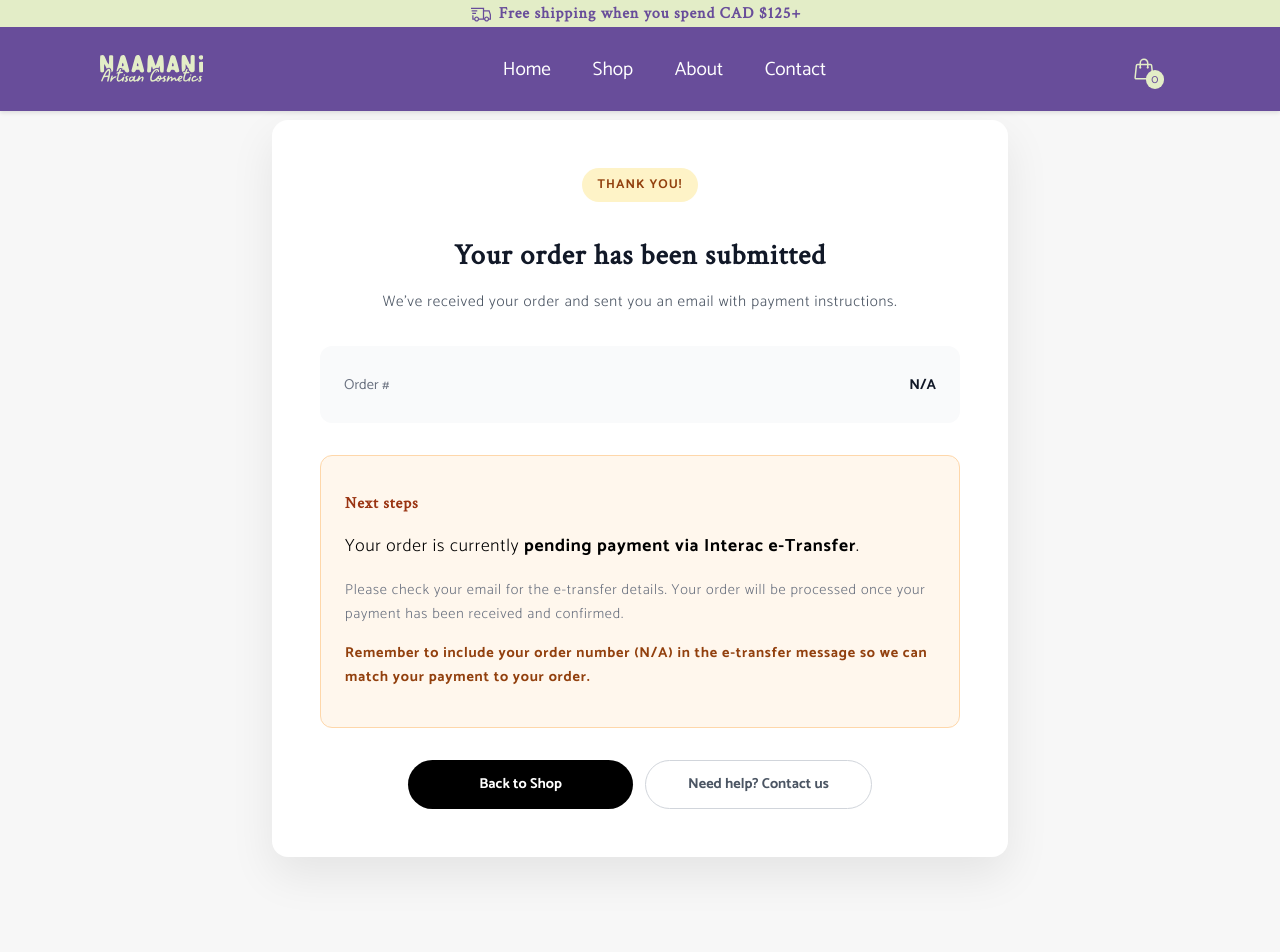
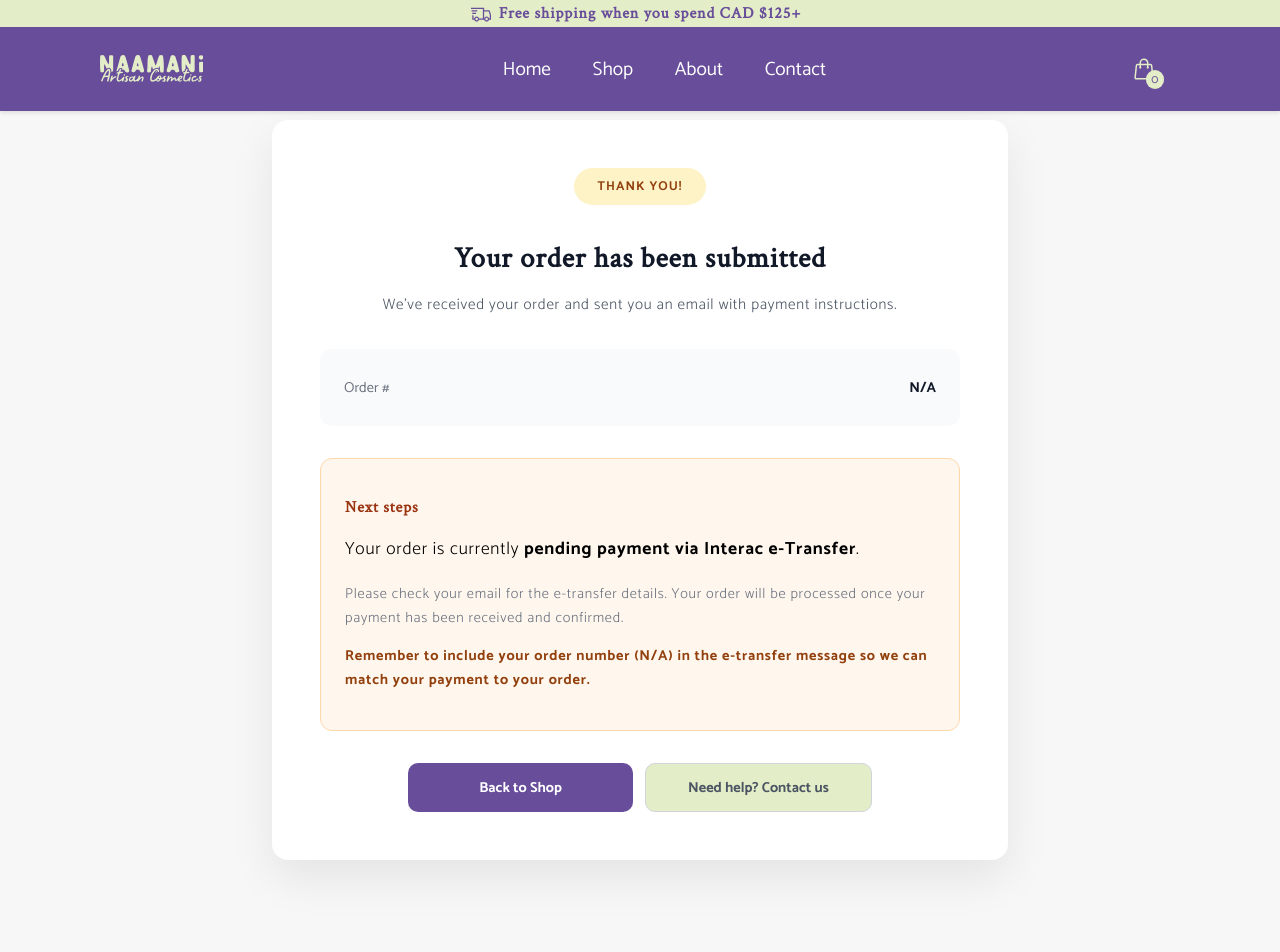
Before and after one commit to oseivale/naamani-cosmetics, a Next.js app: page /order-confirmed in a window 1280 px wide. Shown: the top 952 px of the page. Built offline with nearby package versions, Linux system fonts and the light colour scheme.

Commit message:
working on styling

```diff
--- a/src/app/components/product-card/index.tsx
+++ b/src/app/components/product-card/index.tsx
@@ -10,7 +10,7 @@ export default function ProductCard({ name, price, description, id, mainImage}:
         <div>
           <div className={styles.productImg}>
             {/* <Image src="https://venedorcitrus.myshopify.com/cdn/shop/products/dbcada3-65f5-41ba-a914-23a44b09575b_01.jpg?v=1604582479&width=400" alt={'#'} height={100} width={100} /> */}
-            <Image src={mainImage} alt={'#'} height={100} width={100} />
+            <Image src={mainImage} alt={'#'} height={1000} width={1000} />
           </div>
           <h3>{`${name?.slice(0,25)}`}{name.length > 24 ? `...` : ''}</h3>
           <p className={styles.productDescription}>{`${description?.slice(0,40)}...`}</p>
--- a/src/app/components/product-card/styles.module.css
+++ b/src/app/components/product-card/styles.module.css
@@ -42,8 +42,9 @@
 }
 
 .productCard img {
-  width: 100%;
-  height: auto;
+  width: auto;
+  height: 170px;
+  /* height: auto; */
   margin: 0 auto;
 }
 
--- a/src/app/order-confirmed/styles.module.css
+++ b/src/app/order-confirmed/styles.module.css
@@ -30,7 +30,7 @@
 /* Top badge */
 .badge {
     display: inline-block;
-    padding: 0.4rem 1rem;
+    padding: 0.5rem 1.5rem;
     border-radius: 999px;
     background: #fef3c7;
     color: #92400e;
@@ -124,24 +124,27 @@
     justify-content: center;
     align-items: center;
     padding: 0.7rem 1.4rem;
-    border-radius: 999px;
+    border-radius: 10px;
     font-size: 0.9rem;
     font-weight: 600;
     text-decoration: none;
     cursor: pointer;
+    transition: all 450ms;
 }
 
 .primaryButton {
-    background: #000000;
+    background: var(--naamani-purple);
     color: #ffffff;
+
 }
 
 .primaryButton:hover {
-    background: #111827;
+    background: var(--naamani-green);
+    color: var(--naamani-purple);
 }
 
 .secondaryButton {
-    background: transparent;
+    background: var(--naamani-green);
     color: #4b5563;
     border: 1px solid #d1d5db;
 }
```
